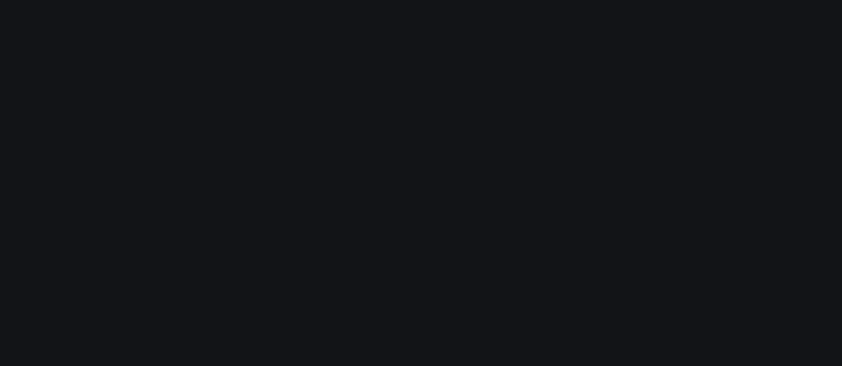
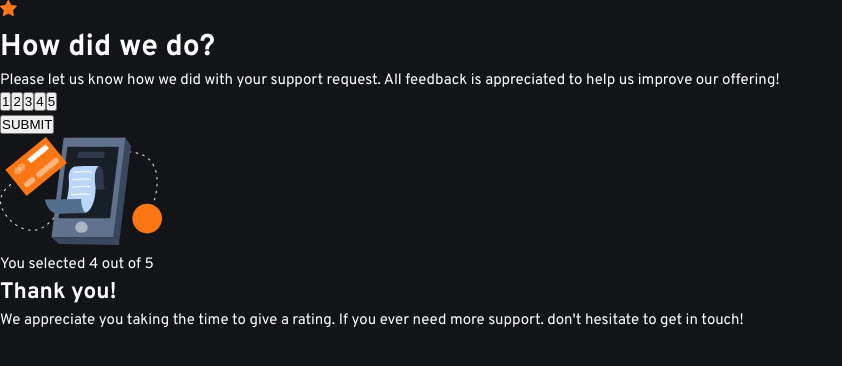
Before and after one commit to Bewjsdk/Bewjsdk.github.io, a React (Vite) app in the folder Projects/interactive-rating/: page / in a window 1280 px wide. Shown: the top 366 px of the page, without its empty margins (0-842 px from the left). Built offline with nearby package versions, Linux system fonts and the light colour scheme.

Commit message:
Add Rating box and Rating Submit structures

```diff
--- a/Projects/interactive-rating/src/App.jsx
+++ b/Projects/interactive-rating/src/App.jsx
@@ -1,3 +1,4 @@
+import RatingBox from './components/RatingBox';
 import './styles/App.scss';
 
 function App() {
@@ -5,7 +6,7 @@ function App() {
 
   return (
     <main className="rating-container">
-
+      <RatingBox />
     </main>
   )
 }
--- /dev/null
+++ b/Projects/interactive-rating/src/components/RatingBox.jsx
@@ -0,0 +1,41 @@
+import RatingSubmit from './RatingSubmit';
+import starLogo from '/images/icon-star.svg';
+
+function RatingBox() {
+  // Rating Scores
+  const ratingScores = [1, 2, 3, 4, 5];
+  // Create Rating Score Button
+  const ratingButtons = ratingScores.map((score,i) => (
+    <button key={i} className='btn btn-rating'>{score}</button>
+  ));
+
+  return (
+    <div className="rating-card">
+      {/* Star Logo */}
+      <img src={starLogo} alt="Orange Star" />
+
+      {/* Information */}
+      <div className='rating-card-info'>
+        <h1>How did we do?</h1>
+        <p>
+          Please let us know how we did with your support
+          request. All feedback is appreciated to help us
+          improve our offering!
+        </p>
+      </div>
+
+      {/* Rating Score */}
+      <div className='rating-card-score'>
+        {ratingButtons}
+      </div>
+
+      {/* Submit Rating */}
+      <button className='btn btn-submit'>SUBMIT</button>
+
+      <RatingSubmit />
+
+    </div>
+  )
+}
+
+export default RatingBox
--- /dev/null
+++ b/Projects/interactive-rating/src/components/RatingSubmit.jsx
@@ -0,0 +1,25 @@
+import thankPic from '/images/illustration-thank-you.svg';
+
+function RatingSubmit() {
+  return (
+    <div className="rating-submit">
+      {/* Thank You Picuture */}
+      <img src={thankPic} alt="Thank you picture" />
+
+      {/* Show Score Rating */}
+      <p className="rating-show-score">You selected 4 out of 5</p>
+
+      {/* Thank you content */}
+      <div className='rating-thank'>
+        <h2>Thank you!</h2>
+        <p>
+          We appreciate you taking the time to give a rating.
+          If you ever need more support. {`don't`} hesitate to
+          get in touch!
+        </p>
+      </div>
+    </div>
+  )
+}
+
+export default RatingSubmit
--- a/Projects/interactive-rating/src/styles/App.scss
+++ b/Projects/interactive-rating/src/styles/App.scss
@@ -4,4 +4,5 @@
 .rating-container {
   min-height: 100dvh;
   background: colors.$veryDarkBlue;
+  color: colors.$white;
 }
```
